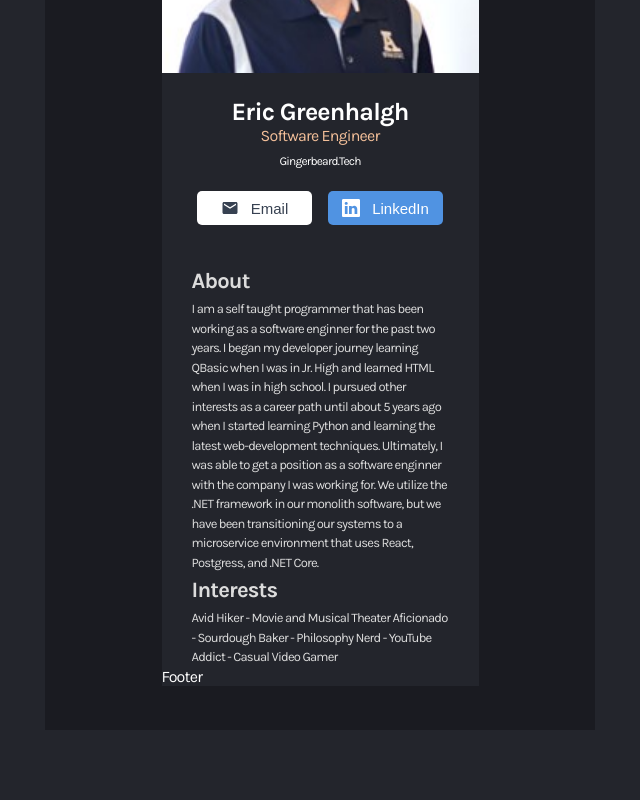
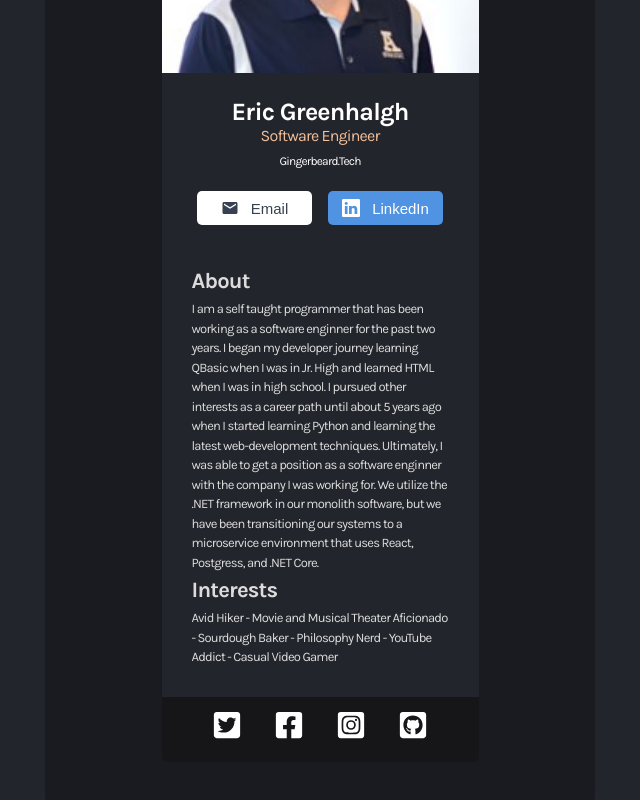
Before and after one commit to GingerBeardx/business-card, a React (Create React App) app: page / in a window 1280 px wide. Shown: the part 308-1108 px from the top of the page, without its empty margins (320-960 px from the left). Before the commit the page ends 1058 px from the top, so only its background shows below. Built offline with nearby package versions, Linux system fonts and the light colour scheme.

Commit message:
Added social media icons to and styled footer.

```diff
--- a/src/App.css
+++ b/src/App.css
@@ -18,6 +18,7 @@ body {
   max-width: 550px;
   margin: 20px auto;
   padding: 44px 0;
+  border-radius: 10px;
 }
 
 .card {
@@ -26,6 +27,7 @@ body {
   max-width: 317px;
   min-height: 780px;
   background-color: #23252c;
+  border-radius: 5px;
 }
 
 .header {
@@ -37,6 +39,8 @@ body {
 .card-image {
   height: 317px;
   width: 317px;
+  border-top-left-radius: 5px;
+  border-top-right-radius: 5px;
 }
 
 .name {
@@ -75,6 +79,10 @@ body {
   margin: 8px;
 }
 
+.btn:hover {
+  cursor: pointer;
+}
+
 .btn-icon {
   margin-right: 4px;
   padding-top: 5px;
@@ -87,6 +95,7 @@ body {
 
 .main {
   margin-top: 30px;
+  margin-bottom: 30px;
   padding: 0 30px;
   color: #dcdcdc;
 }
@@ -100,3 +109,23 @@ body {
   font-size: 13px;
   line-height: 150%;
 }
+
+.footer {
+  height: 65px;
+  background-color: #161619;
+  display: flex;
+  justify-content: center;
+  align-items: center;
+  font-size: 30px;
+  border-bottom-left-radius: 5px;
+  border-bottom-right-radius: 5px;
+}
+
+.social-icon {
+  margin: 0 16px;
+}
+
+.social-icon:hover {
+  color: #f3bf99;
+  cursor: pointer;
+}
--- a/src/components/Button.jsx
+++ b/src/components/Button.jsx
@@ -3,8 +3,8 @@ import React from "react"
 const Button = ({ text, color, bgColor, icon }) => {
   return (
     <button className="btn" style={{ color: color, backgroundColor: bgColor }}>
-      <span className="btn-icon">{icon}</span>
-      <span className="btn-text">{text}</span>
+      {icon ? <span className="btn-icon">{icon}</span> : null}
+      {text ? <span className="btn-text">{text}</span> : null}
     </button>
   )
 }
--- a/src/components/Footer.jsx
+++ b/src/components/Footer.jsx
@@ -1,7 +1,27 @@
 import React from "react"
+import { Button } from "./"
+import { FaTwitterSquare } from "react-icons/fa"
+import { FaFacebookSquare } from "react-icons/fa"
+import { FaInstagramSquare } from "react-icons/fa"
+import { FaGithubSquare } from "react-icons/fa"
 
 const Footer = () => {
-  return <div>Footer</div>
+  return (
+    <footer className="footer">
+      <span className="social-icon">
+        <FaTwitterSquare />
+      </span>
+      <span className="social-icon">
+        <FaFacebookSquare />
+      </span>
+      <span className="social-icon">
+        <FaInstagramSquare />
+      </span>
+      <span className="social-icon">
+        <FaGithubSquare />
+      </span>
+    </footer>
+  )
 }
 
 export default Footer
```
